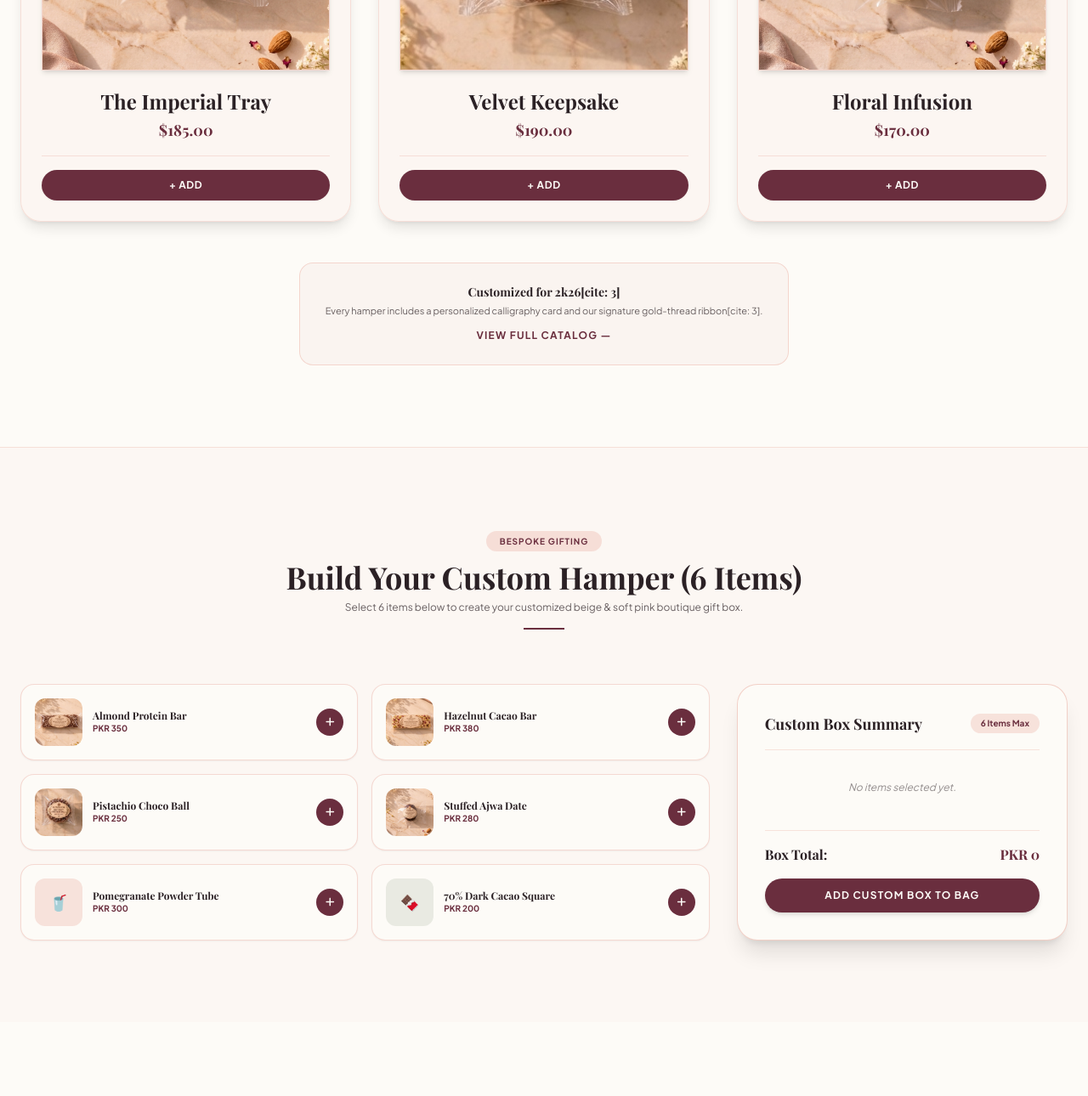
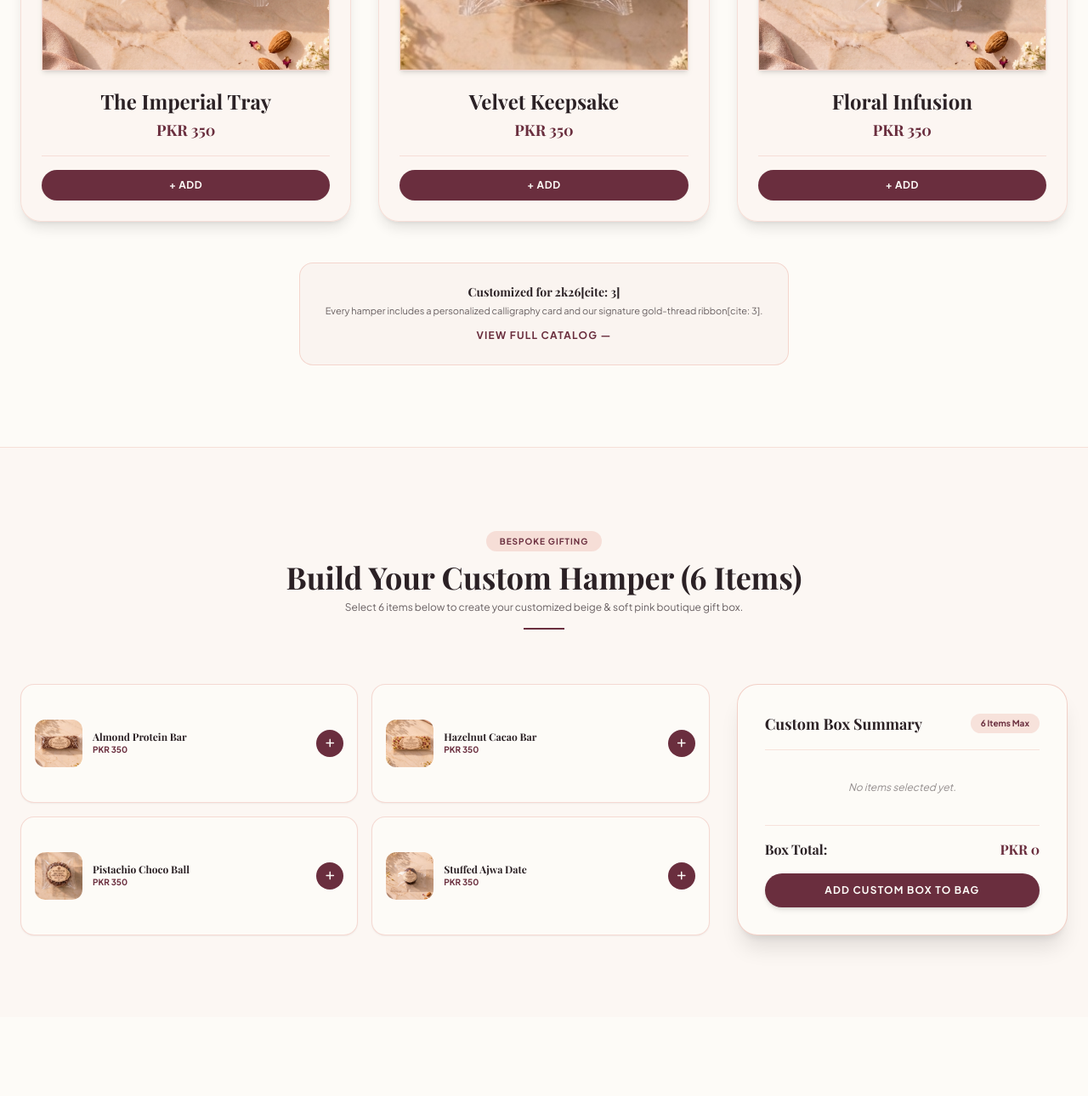
Before and after one commit to Saifcyberstack99/fast_product_site, a plain HTML site: page index.html in a window 1280 px wide. Shown: the part 2700-3990 px from the top of the page at 85% size. Drawn offline with nearby package versions, Linux system fonts and the light colour scheme; a web font is replaced by a local one.

Commit message:
Update gift hamper prices and options
Co-authored-by: Copilot <223556219+Copilot@users.noreply.github.com>

```diff
--- a/index.html
+++ b/index.html
@@ -248,10 +248,10 @@
                     <div>
                         <img src="./images.png/dark choc date.jpg" class="w-full h-72 object-cover arc-card-img shadow-md mb-5 border border-soft-peach/40">
                         <h3 class="font-serif font-bold text-2xl text-espresso">The Imperial Tray</h3>
-                        <p class="font-serif font-bold text-berry-burgundy text-lg mt-1">$185.00</p>
+                        <p class="font-serif font-bold text-berry-burgundy text-lg mt-1">PKR 350</p>
                     </div>
                     <div class="pt-4 mt-4 border-t border-soft-peach/30">
-                        <button onclick="addToCart('The Imperial Tray', 5180)" class="w-full py-2.5 bg-berry-burgundy text-warm-cream text-xs font-bold rounded-full uppercase tracking-wider hover:bg-espresso transition-all shadow-sm">
+                        <button onclick="addToCart('The Imperial Tray', 350)" class="w-full py-2.5 bg-berry-burgundy text-warm-cream text-xs font-bold rounded-full uppercase tracking-wider hover:bg-espresso transition-all shadow-sm">
                             + ADD
                         </button>
                     </div>
@@ -261,10 +261,10 @@
                     <div>
                         <img src="./images.png/08_Dry_Fruit_Protein_Ball.jpg" class="w-full h-72 object-cover arc-card-img shadow-md mb-5 border border-soft-peach/40">
                         <h3 class="font-serif font-bold text-2xl text-espresso">Velvet Keepsake</h3>
-                        <p class="font-serif font-bold text-berry-burgundy text-lg mt-1">$190.00</p>
+                        <p class="font-serif font-bold text-berry-burgundy text-lg mt-1">PKR 350</p>
                     </div>
                     <div class="pt-4 mt-4 border-t border-soft-peach/30">
-                        <button onclick="addToCart('Velvet Keepsake', 5320)" class="w-full py-2.5 bg-berry-burgundy text-warm-cream text-xs font-bold rounded-full uppercase tracking-wider hover:bg-espresso transition-all shadow-sm">
+                        <button onclick="addToCart('Velvet Keepsake', 350)" class="w-full py-2.5 bg-berry-burgundy text-warm-cream text-xs font-bold rounded-full uppercase tracking-wider hover:bg-espresso transition-all shadow-sm">
                             + ADD
                         </button>
                     </div>
@@ -274,10 +274,10 @@
                     <div>
                         <img src="./images.png/white choc date.jpg" class="w-full h-72 object-cover arc-card-img shadow-md mb-5 border border-soft-peach/40">
                         <h3 class="font-serif font-bold text-2xl text-espresso">Floral Infusion</h3>
-                        <p class="font-serif font-bold text-berry-burgundy text-lg mt-1">$170.00</p>
+                        <p class="font-serif font-bold text-berry-burgundy text-lg mt-1">PKR 350</p>
                     </div>
                     <div class="pt-4 mt-4 border-t border-soft-peach/30">
-                        <button onclick="addToCart('Floral Infusion', 4760)" class="w-full py-2.5 bg-berry-burgundy text-warm-cream text-xs font-bold rounded-full uppercase tracking-wider hover:bg-espresso transition-all shadow-sm">
+                        <button onclick="addToCart('Floral Infusion', 350)" class="w-full py-2.5 bg-berry-burgundy text-warm-cream text-xs font-bold rounded-full uppercase tracking-wider hover:bg-espresso transition-all shadow-sm">
                             + ADD
                         </button>
                     </div>
@@ -323,10 +323,10 @@
                                 <img src="./images.png/white coc bar.jpg" alt="Hazelnut Cacao Bar" class="w-14 h-14 rounded-xl object-cover">
                                 <div>
                                     <h4 class="font-serif font-bold text-xs text-espresso">Hazelnut Cacao Bar</h4>
-                                    <p class="text-[10px] text-berry-burgundy font-bold">PKR 380</p>
+                                    <p class="text-[10px] text-berry-burgundy font-bold">PKR 350</p>
                                 </div>
                             </div>
-                            <button onclick="addHamperItem('Hazelnut Cacao Bar', 380)" class="w-8 h-8 rounded-full bg-berry-burgundy text-warm-cream flex items-center justify-center hover:bg-espresso transition-all">
+                            <button onclick="addHamperItem('Hazelnut Cacao Bar', 350)" class="w-8 h-8 rounded-full bg-berry-burgundy text-warm-cream flex items-center justify-center hover:bg-espresso transition-all">
                                 <i class="fa-solid fa-plus text-xs"></i>
                             </button>
                         </div>
@@ -336,10 +336,10 @@
                                 <img src="./images.png/08_Dry_Fruit_Protein_Ball.jpg" alt="Pistachio Choco Ball" class="w-14 h-14 rounded-xl object-cover">
                                 <div>
                                     <h4 class="font-serif font-bold text-xs text-espresso">Pistachio Choco Ball</h4>
-                                    <p class="text-[10px] text-berry-burgundy font-bold">PKR 250</p>
+                                    <p class="text-[10px] text-berry-burgundy font-bold">PKR 350</p>
                                 </div>
                             </div>
-                            <button onclick="addHamperItem('Pistachio Choco Ball', 250)" class="w-8 h-8 rounded-full bg-berry-burgundy text-warm-cream flex items-center justify-center hover:bg-espresso transition-all">
+                            <button onclick="addHamperItem('Pistachio Choco Ball', 350)" class="w-8 h-8 rounded-full bg-berry-burgundy text-warm-cream flex items-center justify-center hover:bg-espresso transition-all">
                                 <i class="fa-solid fa-plus text-xs"></i>
                             </button>
                         </div>
@@ -349,36 +349,10 @@
                                 <img src="./images.png/dark choc date.jpg" alt="Stuffed Ajwa Date" class="w-14 h-14 rounded-xl object-cover">
                                 <div>
                                     <h4 class="font-serif font-bold text-xs text-espresso">Stuffed Ajwa Date</h4>
-                                    <p class="text-[10px] text-berry-burgundy font-bold">PKR 280</p>
+                                    <p class="text-[10px] text-berry-burgundy font-bold">PKR 350</p>
                                 </div>
                             </div>
-                            <button onclick="addHamperItem('Stuffed Ajwa Date', 280)" class="w-8 h-8 rounded-full bg-berry-burgundy text-warm-cream flex items-center justify-center hover:bg-espresso transition-all">
-                                <i class="fa-solid fa-plus text-xs"></i>
-                            </button>
-                        </div>
-
-                        <div class="bg-warm-cream p-4 rounded-2xl border border-soft-peach/40 flex items-center justify-between shadow-sm">
-                            <div class="flex items-center gap-3">
-                                <div class="w-14 h-14 rounded-xl bg-soft-peach/30 flex items-center justify-center text-berry-burgundy font-bold text-lg">🥤</div>
-                                <div>
-                                    <h4 class="font-serif font-bold text-xs text-espresso">Pomegranate Powder Tube</h4>
-                                    <p class="text-[10px] text-berry-burgundy font-bold">PKR 300</p>
-                                </div>
-                            </div>
-                            <button onclick="addHamperItem('Pomegranate Powder', 300)" class="w-8 h-8 rounded-full bg-berry-burgundy text-warm-cream flex items-center justify-center hover:bg-espresso transition-all">
-                                <i class="fa-solid fa-plus text-xs"></i>
-                            </button>
-                        </div>
-
-                        <div class="bg-warm-cream p-4 rounded-2xl border border-soft-peach/40 flex items-center justify-between shadow-sm">
-                            <div class="flex items-center gap-3">
-                                <div class="w-14 h-14 rounded-xl bg-sage-green/20 flex items-center justify-center text-berry-burgundy font-bold text-lg">🍫</div>
-                                <div>
-                                    <h4 class="font-serif font-bold text-xs text-espresso">70% Dark Cacao Square</h4>
-                                    <p class="text-[10px] text-berry-burgundy font-bold">PKR 200</p>
-                                </div>
-                            </div>
-                            <button onclick="addHamperItem('70% Cacao Square', 200)" class="w-8 h-8 rounded-full bg-berry-burgundy text-warm-cream flex items-center justify-center hover:bg-espresso transition-all">
+                            <button onclick="addHamperItem('Stuffed Ajwa Date', 350)" class="w-8 h-8 rounded-full bg-berry-burgundy text-warm-cream flex items-center justify-center hover:bg-espresso transition-all">
                                 <i class="fa-solid fa-plus text-xs"></i>
                             </button>
                         </div>
```
